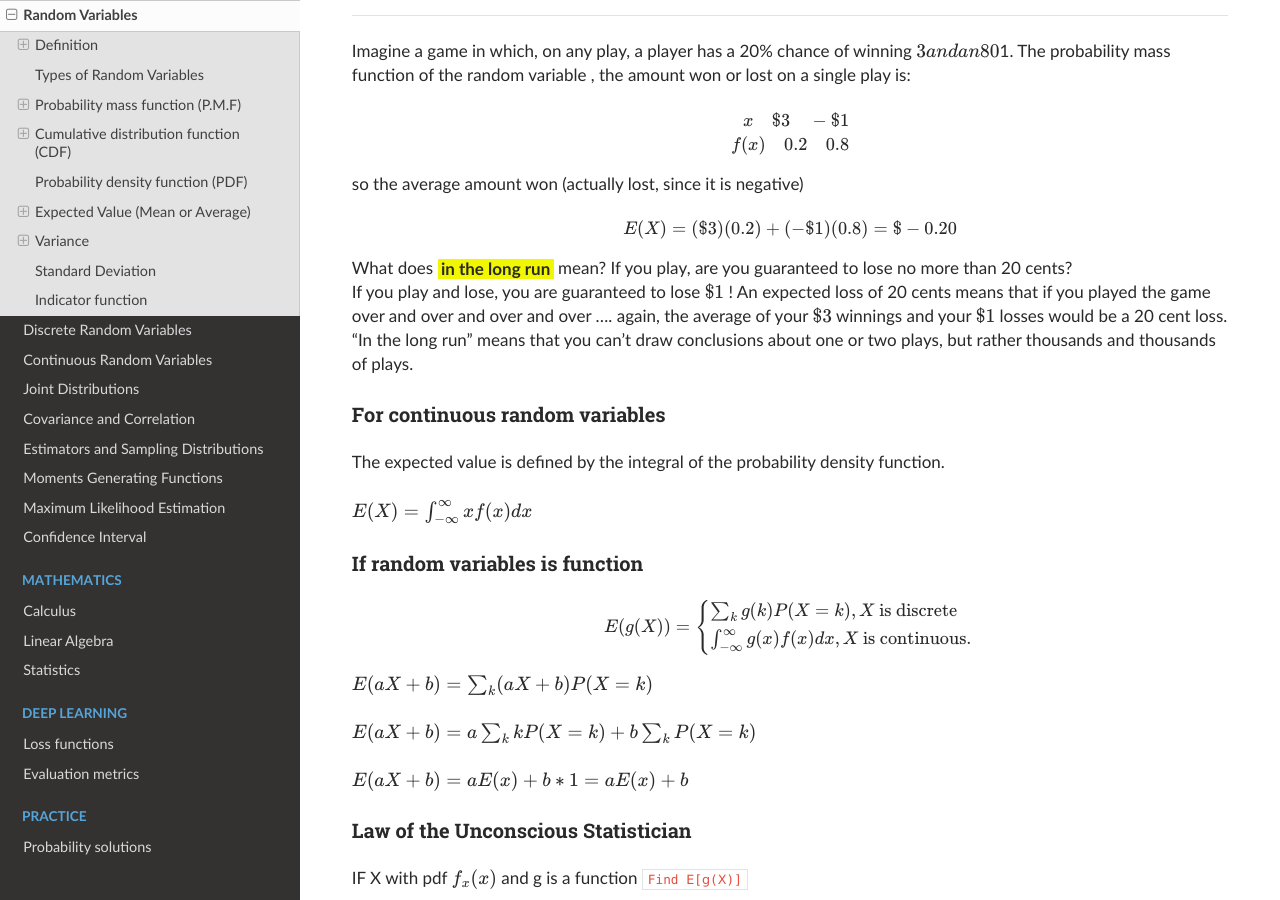
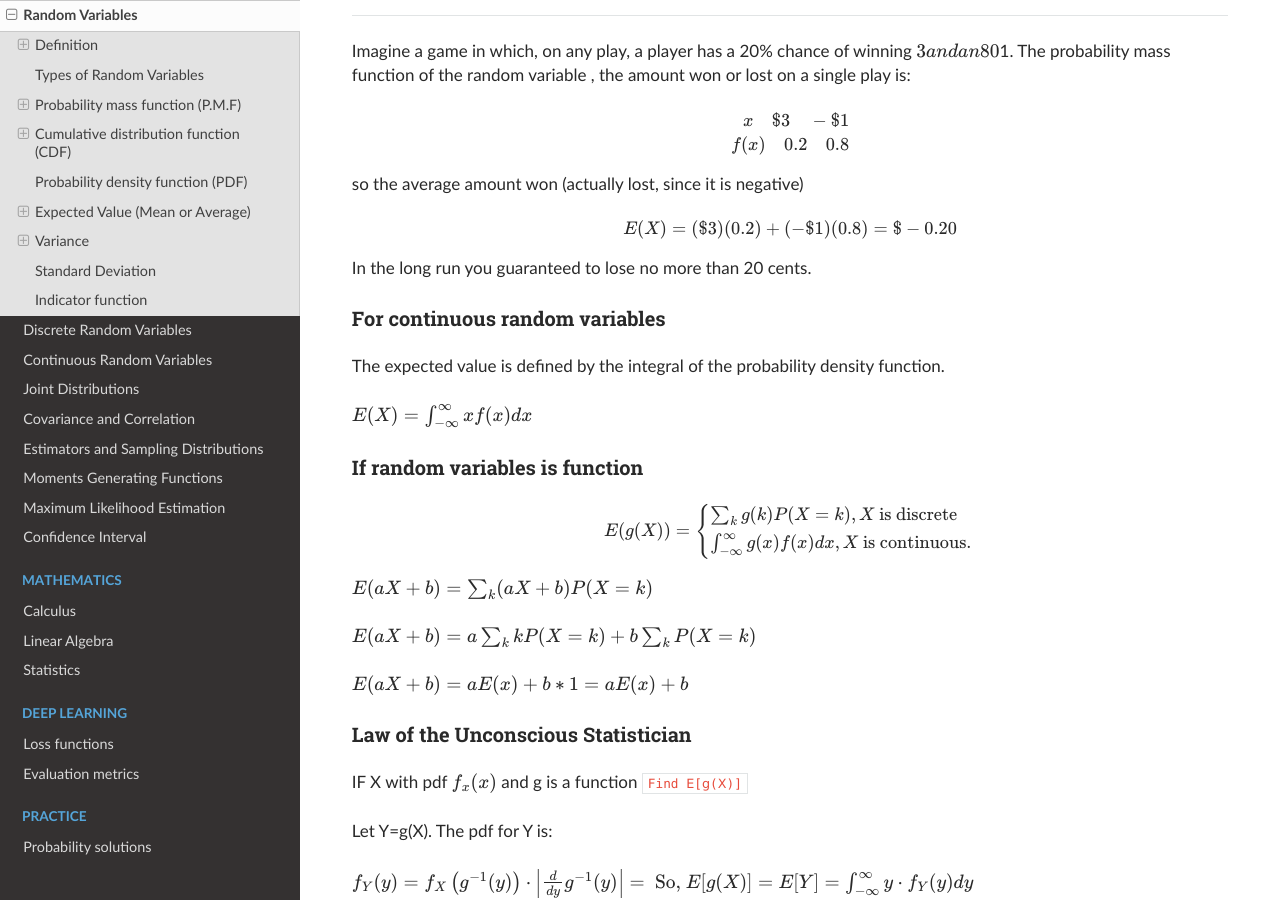
Before and after one commit to akkefa/ml-notes, a Sphinx documentation site: the page built from docs/probability/random_variable.md, in a window 1280 px wide and 900 px high, scrolled down 4059 px. Built offline with Sphinx 7.4.7 and the Read the Docs theme 2.0.0, drawn with Linux system fonts in a browser that asks for light colours.

Commit message:
new changes

```diff
--- a/docs/probability/random_variable.md
+++ b/docs/probability/random_variable.md
@@ -182,12 +182,7 @@ $$
 E(X)=(\$ 3)(0.2)+(-\$ 1)(0.8)=\$-0.20
 $$
 
-What does **in the long run** mean? If you play, are you guaranteed to lose no more than 20 cents?\
-If you play and lose, you are guaranteed to lose $\$ 1$ ! An expected loss of 20 cents means that if you played
-the game over and over and over and over .... again, the average of your $\$ 3$ winnings and your $\$ 1$ losses would
-be a 20 cent loss. "In the long run" means that you can't draw conclusions about one or two plays, but rather thousands
-and thousands of plays.
-
+In the long run you guaranteed to lose no more than 20 cents.
 
 ### For continuous random variables
 
```
